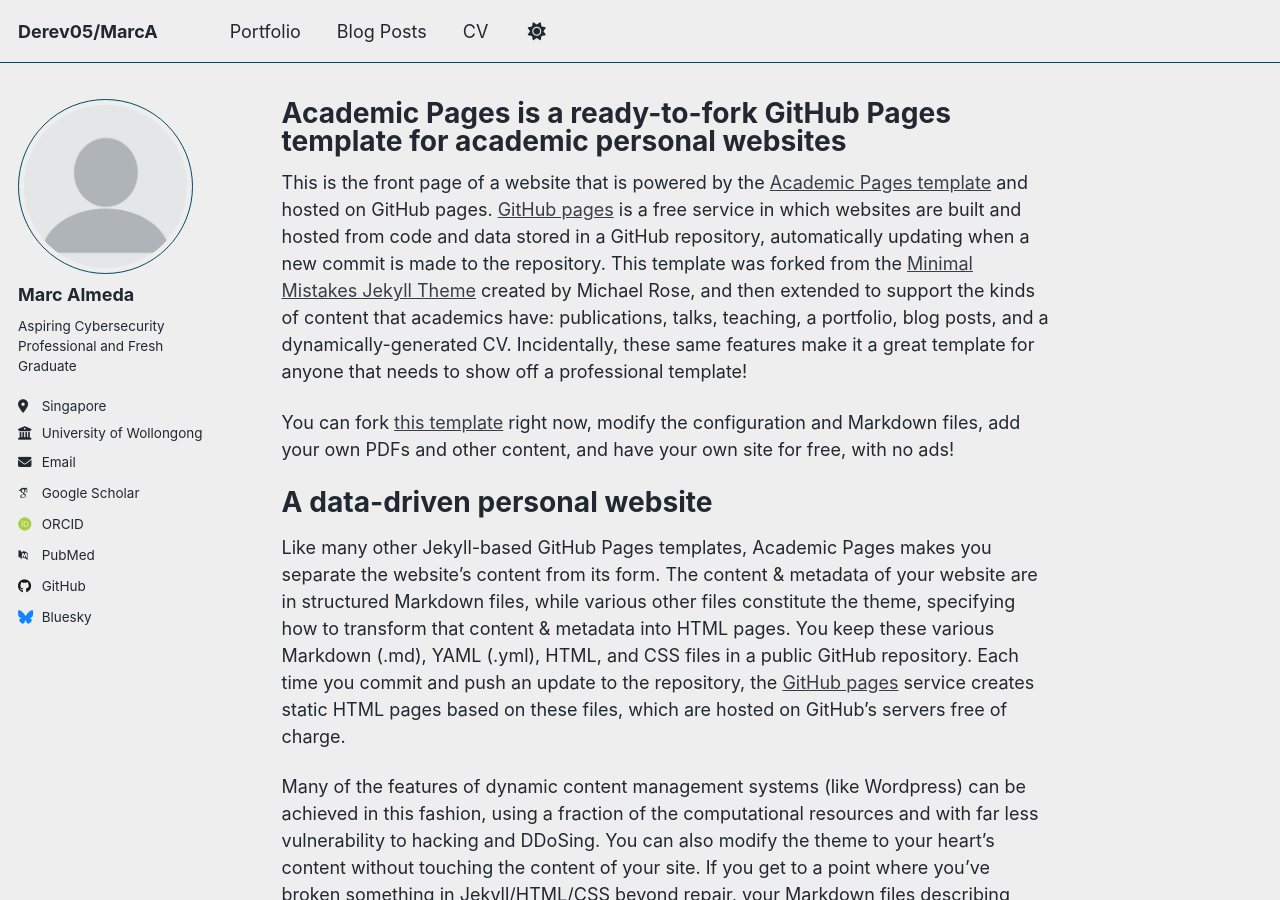
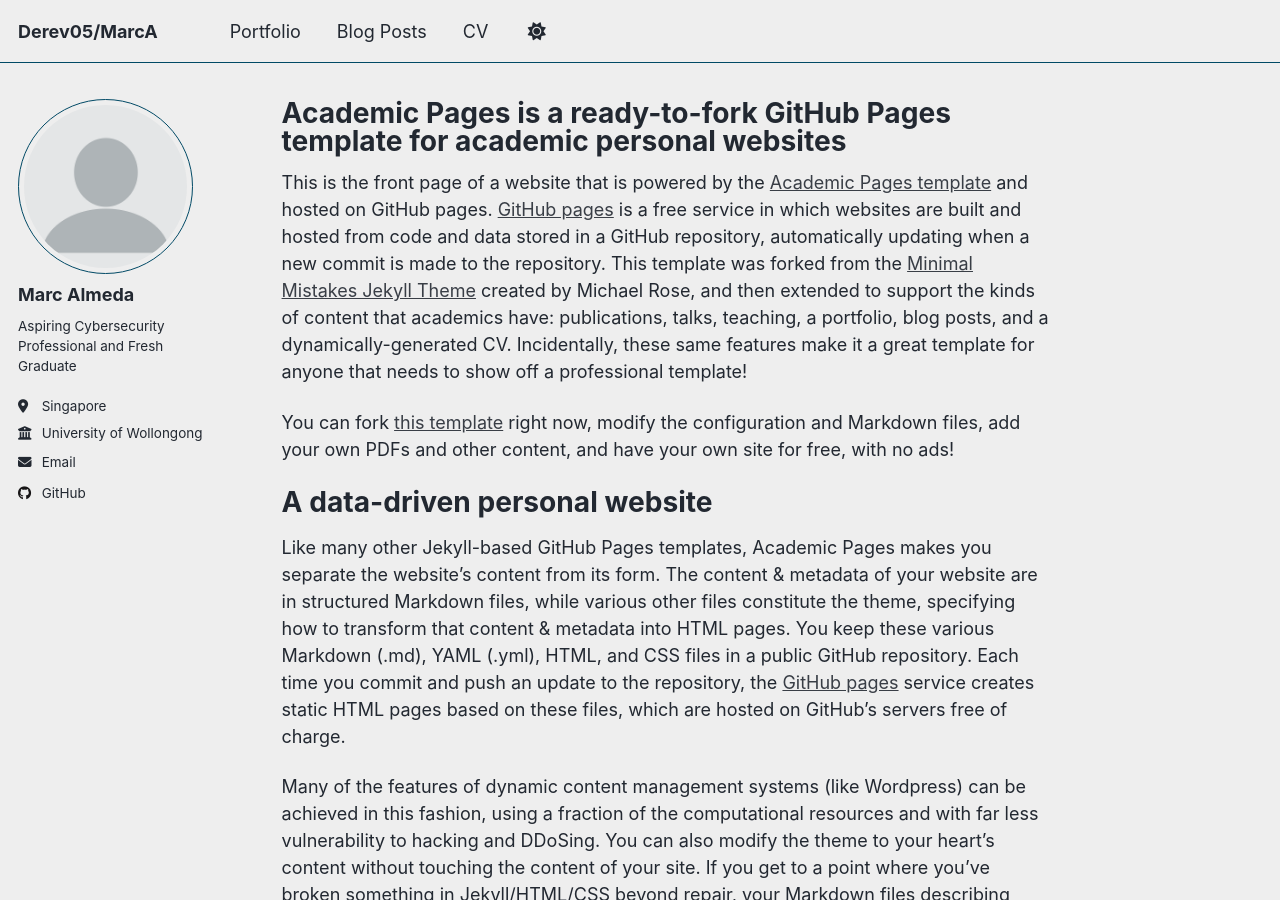
Before and after one commit to Derev05/derev05.github.io, a Jekyll site: the page built from _pages/about.md, in a window 1280 px wide and 900 px high. Built offline with Jekyll 4.4.1, drawn with Linux system fonts in a browser that asks for light colours; some web fonts are replaced; a script that is not in the unit is left out.

Commit message:
Update _config.yml

```diff
--- a/_config.yml
+++ b/_config.yml
@@ -34,12 +34,12 @@ author:
   # Academic websites
   academia         : # URL
   arxiv            : # URL - Update with the correct link to your profile
-  googlescholar    : ""
+  googlescholar    : #
   inspire-hep      : # URL
   impactstory      : # URL
-  orcid            : ""
+  orcid            : #
   semantic         : # URL
-  pubmed           : ""
+  pubmed           : #
   researchgate     : # URL
   scopus           : # URL
 
@@ -53,7 +53,7 @@ author:
 
   # Social media
   artstation       : # Username
-  bluesky          : "" # Replace this with you Bluesky username
+  bluesky          : # Replace this with you Bluesky username
   facebook         : # Username
   flickr           : # Username
   foursquare       : # Username
```
